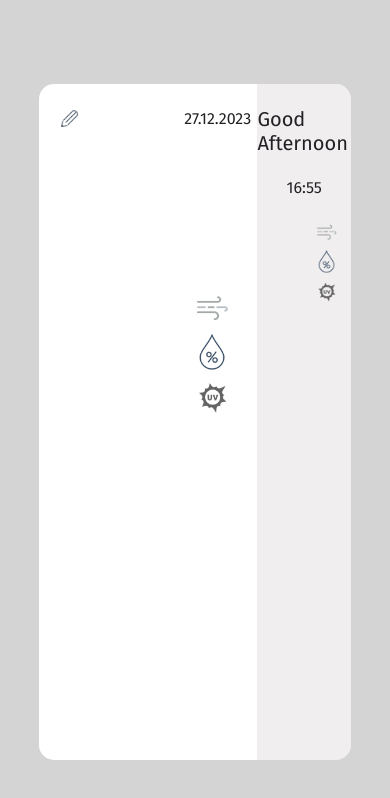
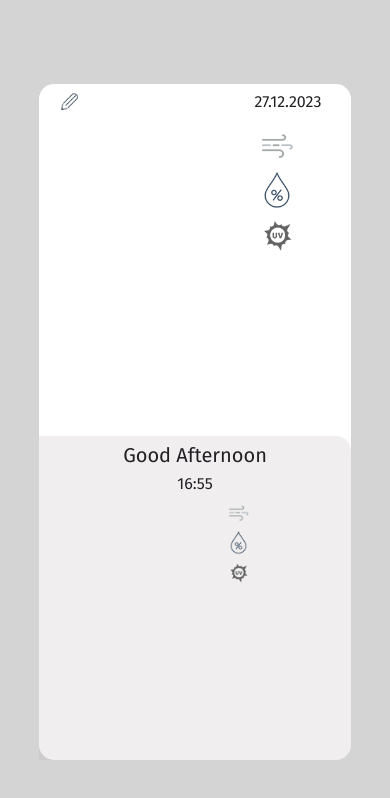
Before and after one commit to PhoneTP99/WeatherV2, a plain HTML site: page index.html in a window 390 px wide. Drawn offline with nearby package versions, Linux system fonts and the light colour scheme.

Commit message:
Update index.css

```diff
--- a/index.css
+++ b/index.css
@@ -269,3 +269,9 @@ body {
 .eachhour:hover {
     border:2px solid #222024;
 }
+
+@media (max-width: 600px){
+    .container {
+        display: grid;
+        grid-template-columns : 1fr ;
+}
```
